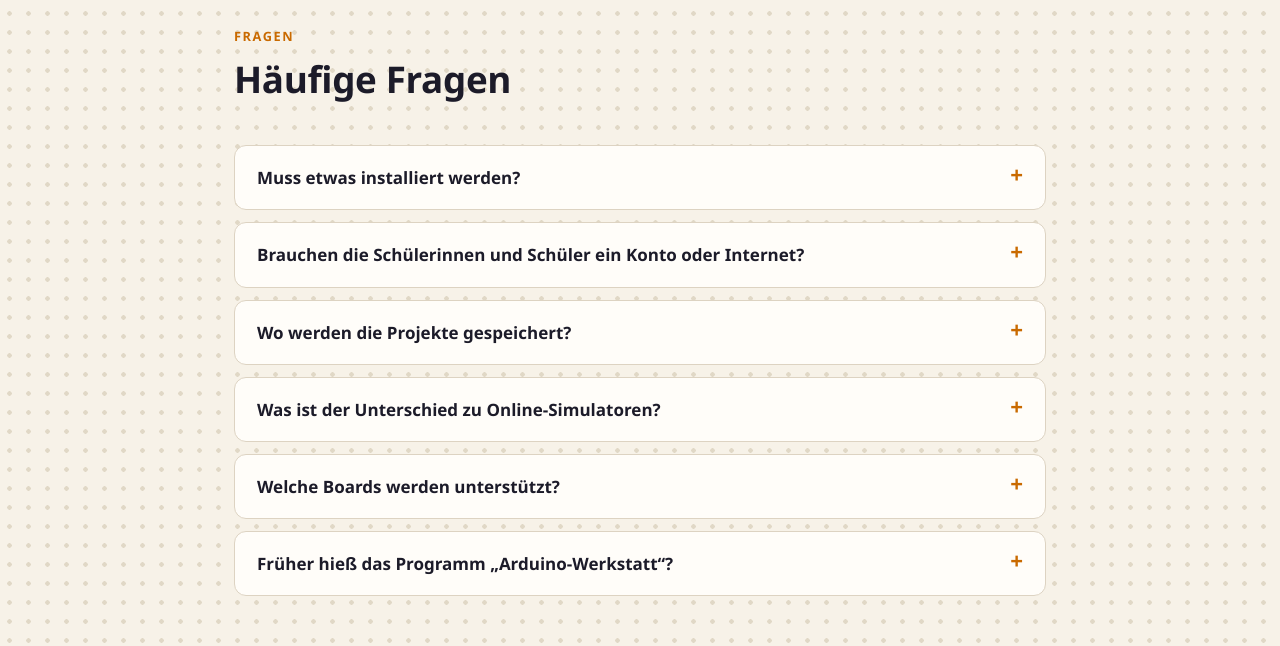
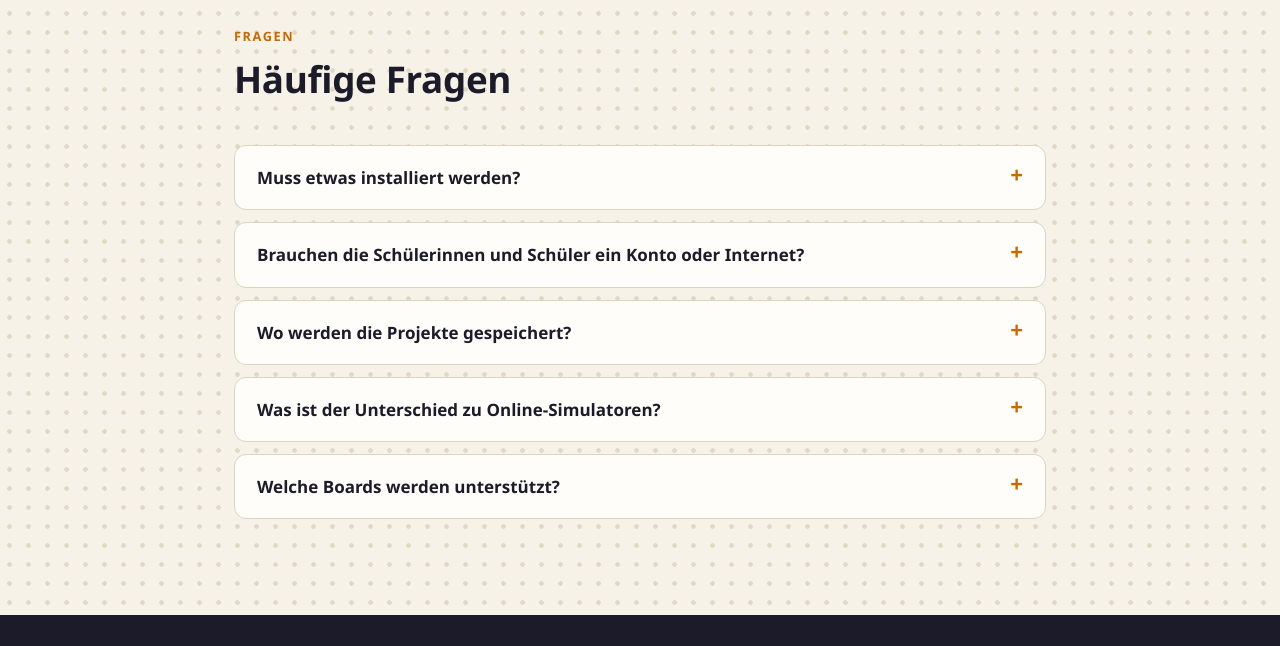
Before and after one commit to werkstatt-aic/codekaefer-webseite, a plain HTML site: page index.html in a window 1280 px wide. Shown: the part 5012-5658 px from the top of the page. Drawn offline with Linux system fonts and the light colour scheme.

Commit message:
Frage zum alten Namen entfernt
Co-Authored-By: Claude Opus 5.5 <noreply@anthropic.com>
Claude-Session: https://claude.ai/code/session_014deRnKCGU9Vu3Mh8FYFtXE

```diff
--- a/index.html
+++ b/index.html
@@ -183,7 +183,6 @@
       <details><summary>Wo werden die Projekte gespeichert?</summary><p>Auf dem Stick, im persönlichen Ordner im Schulnetz oder – mit Schulserver – auf dem Server der Schule. Keine Daten verlassen die Schule.</p></details>
       <details><summary>Was ist der Unterschied zu Online-Simulatoren?</summary><p>Der Codekäfer verbindet Schaltung, Blöcke, Simulation und das Hochladen auf das echte Board in einem Programm – ohne Konto und ohne Cloud. Dazu kommen Aufgaben mit automatischer Prüfung, ein Schülerskript und auf Wunsch der Schulserver mit Klassenzimmer und Prüfungsmodus.</p></details>
       <details><summary>Welche Boards werden unterstützt?</summary><p>Arduino Uno (auch Nachbauten mit CH340), ESP32, ESP32-C5, ESP8266, Calliope mini und micro:bit. Vorhandene Sets der Schule lassen sich weiter nutzen.</p></details>
-      <details><summary>Früher hieß das Programm „Arduino-Werkstatt“?</summary><p>Ja. Seit Version 0.22 heißt es Codekäfer. Projekte, Aufgaben und Einstellungen bleiben gültig, ein Update genügt.</p></details>
     </div>
   </div>
 </section>
```
